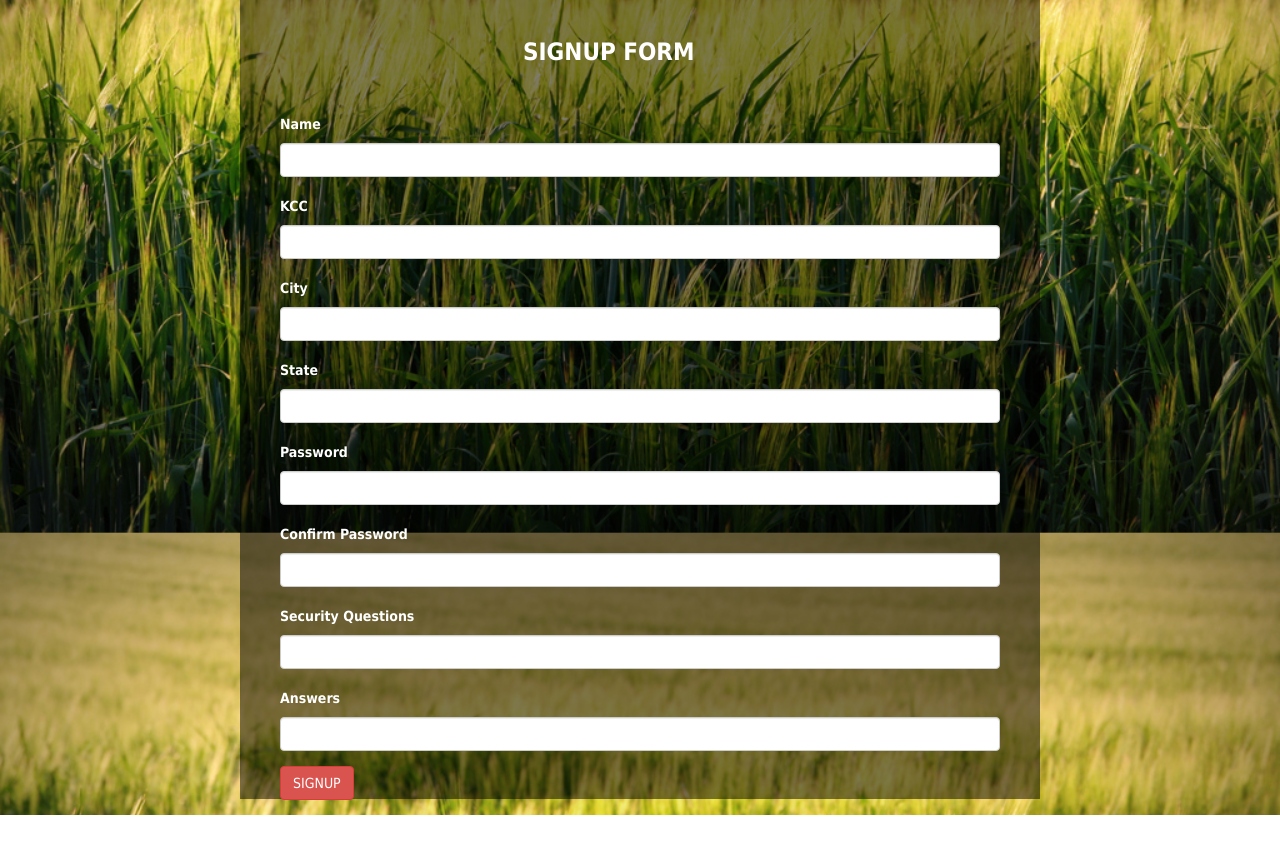
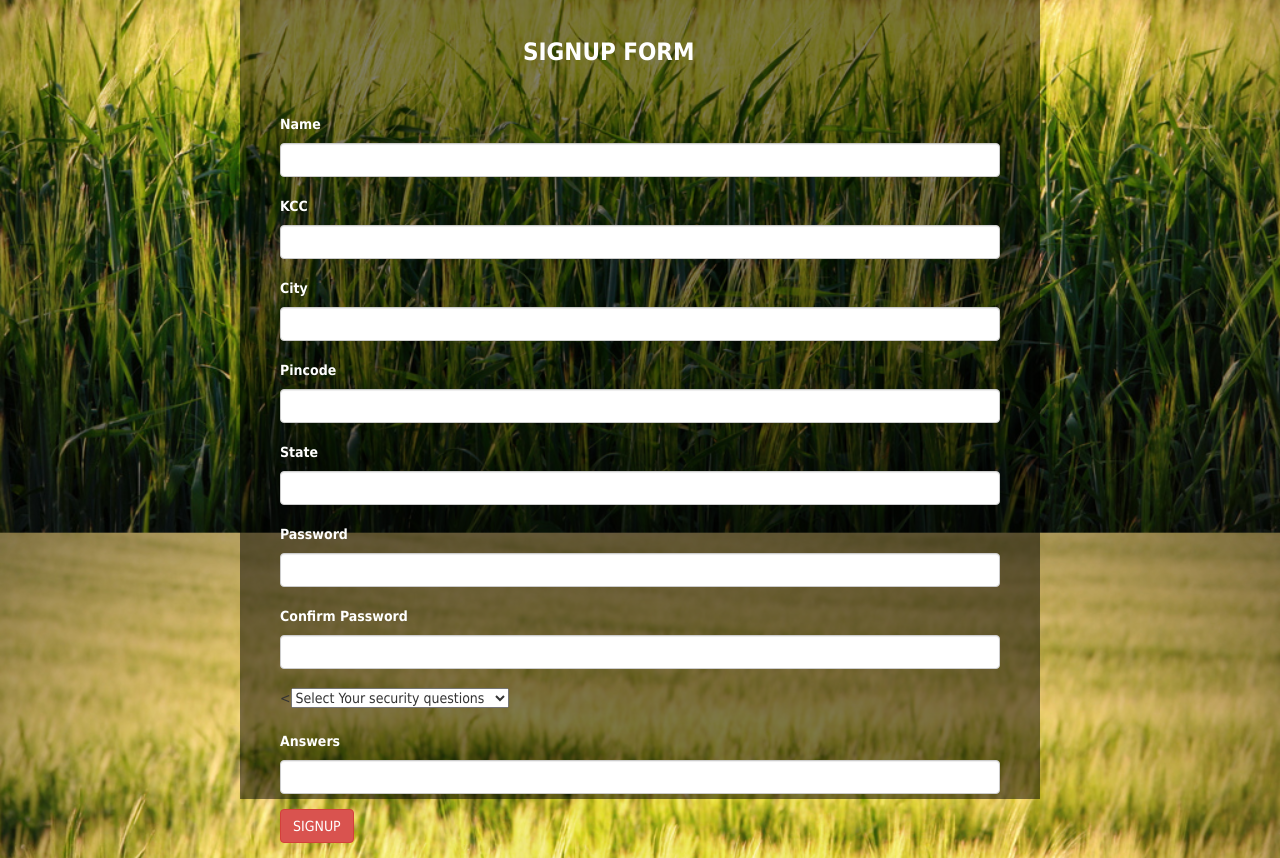
Before and after one commit to sickwiz/AGRO-KRISHI, a PHP site: page /signup.php in a window 1280 px wide. Shown: the part 321-1179 px from the top of the page. Before the commit the page ends 1136 px from the top, so only its background shows below. Run offline with PHP 8.4, Linux system fonts and the light colour scheme.

Commit message:
4 issue resolved

```diff
--- a/admin_forgot_password.php
+++ b/admin_forgot_password.php
@@ -6,7 +6,7 @@
     <meta name="viewport" content="width=device-width, initial-scale=1, maximum-scale=1" />
     <meta name="description" content="" />
     <meta name="author" content="" />
-    <title>Online Library Management System | Password Recovery </title>
+    <title>AGRO-KRISHI</title>
 
     <link href="css/bootstrap.css" rel="stylesheet" />
 
--- a/change-password.php
+++ b/change-password.php
@@ -6,7 +6,7 @@
     <meta name="viewport" content="width=device-width, initial-scale=1, maximum-scale=1" />
     <meta name="description" content="" />
     <meta name="author" content="" />
-    <title>Online Library Management System | </title>
+    <title>AGRO-KRISHI</title>
 
     <link href="assets/css/bootstrap.css" rel="stylesheet" />
 
--- a/dashboard.php
+++ b/dashboard.php
@@ -13,7 +13,7 @@ else{?>
     <meta charset="utf-8" />
     <meta name="viewport" content="width=device-width, initial-scale=1, maximum-scale=1" />
 
-    <title>Online Library Management System | User Dash Board</title>
+    <title>AGRO-KRISHI</title>
     <link href="assets/css/bootstrap.css" rel="stylesheet" />
     <link href="assets/css/font-awesome.css" rel="stylesheet" />
     <link href="assets/css/style.css" rel="stylesheet" />
--- a/index.php
+++ b/index.php
@@ -5,7 +5,7 @@
     <meta name="viewport" content="width=device-width, initial-scale=1, maximum-scale=1" />
     <meta name="description" content="" />
     <meta name="author" content="" />
-    <title>Online Library Management System | </title>
+    <title>AGRO-KRISHI</title>
 
     <link href="css/bootstrap.css" rel="stylesheet" />
     <link href="css/font-awesome.css" rel="stylesheet" />
--- a/login_farmer.php
+++ b/login_farmer.php
@@ -3,7 +3,7 @@
 <head>
     <meta charset="utf-8" />
     <meta name="viewport" content="width=device-width, initial-scale=1, maximum-scale=1" />
-    <title>Online Library Management System | Student Signup</title>
+    <title>AGRO-KRISHI</title>
 
     <link href="assets/css/bootstrap.css" rel="stylesheet" />
 
--- a/signup.php
+++ b/signup.php
@@ -122,7 +122,13 @@ function phonenumber(inputtxt)
     <label><p>City</p></label>
 <input class="form-control" type="text" name="city"  />
 </div>
-    <div class="form-group">
+
+<div class="form-group">
+    <label><p>Pincode</p></label>
+<input class="form-control" type="text" name="pincode"/>
+</div>
+
+<div class="form-group">
     <label><p>State</p></label>
 <input class="form-control" type="text" name="state"  />
 </div>
@@ -135,8 +141,13 @@ function phonenumber(inputtxt)
 <input class="form-control"  type="password" name="confirmpassword" autocomplete="off" required  />
 </div>
     <div class="form-group">
-    <label><p>Security Questions</p></label>
-<input class="form-control" type="text" name="name"  />
+    <<select>
+  <option default>Select Your security questions</option>
+  <option value="ques1">what is your first child name?</option>
+  <option value="ques2">what is your field size?</option>
+  <option value="ques3">how many cows you have?</option>
+  <option value="ques4">most favourite near-by village?</option>
+</select>
 </div>
     <div class="form-group">
     <label><p>Answers</p></label>
--- a/user-forgot-password.php
+++ b/user-forgot-password.php
@@ -36,7 +36,7 @@ echo "<script>alert('Email id or Mobile no is invalid');</script>";
     <meta name="viewport" content="width=device-width, initial-scale=1, maximum-scale=1" />
     <meta name="description" content="" />
     <meta name="author" content="" />
-    <title>Online Library Management System | Password Recovery </title>
+    <title>AGRO-KRISHI</title>
 
     <link href="assets/css/bootstrap.css" rel="stylesheet" />
 
```
Also changed, not shown: admin_signup_form.php (+14 -3 lines).
